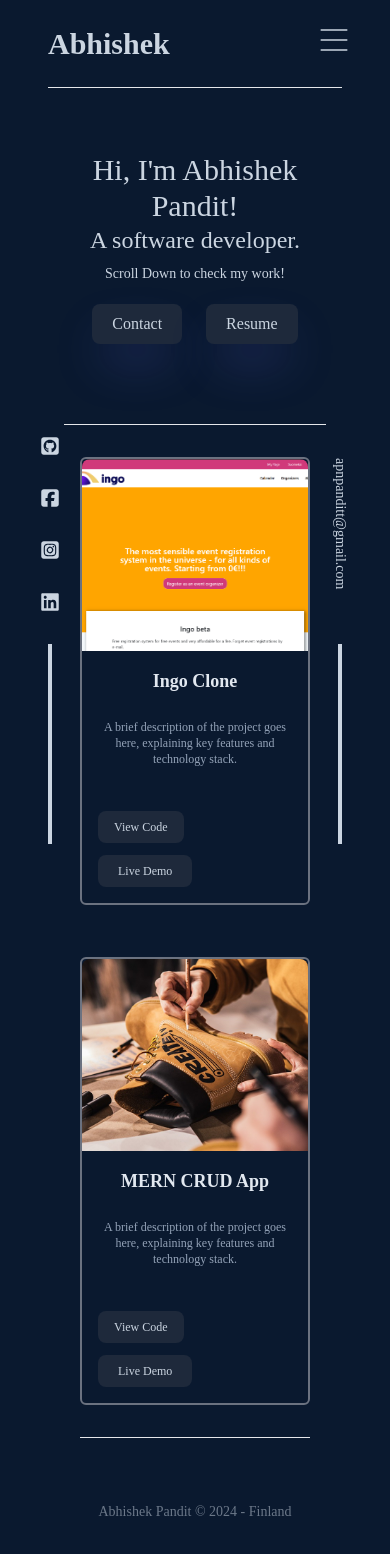
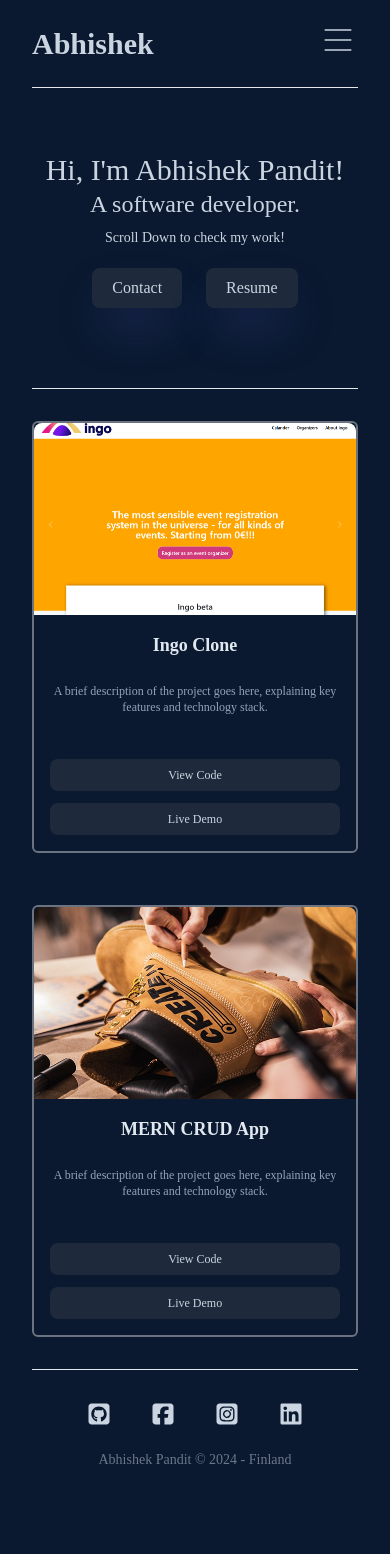
Before and after one commit to APNpandit611/portfolio, a React (Create React App) app: page / in a window 390 px wide. After the commit the page ends 1494 px from the top, so only its background shows below. Built offline with nearby package versions, Linux system fonts and the light colour scheme; a web font is replaced by a local one.

Commit message:
landing page is done!

```diff
--- a/src/components/banner/Banner.js
+++ b/src/components/banner/Banner.js
@@ -3,7 +3,7 @@ import Button from "./Button.js";
 const Banner = ({ buttonName }) => {
     return (
         <div>
-            <div className="border-b border-gray-200 dark:border-gray-700 mx-16 text-slate-300 text-center pt-16 pb-20 z-1">
+            <div className="border-b border-gray-200 dark:border-gray-700 mx-8 text-slate-300 text-center pt-16 pb-20 z-1 md:mx-12">
                 <h1 className="text-3xl">
                     Hi, I'm Abhishek Pandit! <br />
                 </h1>
--- a/src/components/card/ProjectCard.js
+++ b/src/components/card/ProjectCard.js
@@ -1,7 +1,7 @@
 import React from "react";
 
 const ProjectCard = (props) => {
-    const { title, code, live, image} = props.project
+    const { title, code, live, image } = props.project;
     return (
         <div className="border-2 border-gray-500 rounded-md w-full md:w-2/5 mb-8">
             <img
@@ -19,21 +19,19 @@ const ProjectCard = (props) => {
                     features and technology stack.
                 </p>
 
-                <div className="flex flex-col sm:flex-row justify-evenly mt-3 space-y-3 sm:space-y-0 sm:space-x-4">
+                <div className="flex flex-col md:flex-row justify-evenly mt-3 space-y-3 md:space-y-0 md:space-x-4">
                     <a href={code}>
-
                         <button
                             type="button"
-                        className="text-xs sm:text-sm bg-slate-800 text-slate-300 py-2 px-4 rounded-lg hover:bg-indigo-500 hover:text-white transition transform duration-300 hover:scale-105 cursor-pointer"
+                            className="w-full text-xs md:text-sm bg-slate-800 text-slate-300 py-2 px-4 rounded-lg hover:bg-indigo-500 hover:text-white transition transform duration-300 hover:scale-105 cursor-pointer"
                         >
                             View Code
                         </button>
                     </a>
                     <a href={live}>
-
                         <button
                             type="button"
-                        className="text-xs sm:text-sm bg-slate-800 text-slate-300 py-2 px-5 rounded-lg hover:bg-indigo-500 hover:text-white transition transform duration-300 hover:scale-105 cursor-pointer"
+                            className="w-full text-xs sm:text-sm md:w-full bg-slate-800 text-slate-300 py-2 px-5 rounded-lg hover:bg-indigo-500 hover:text-white transition transform duration-300 hover:scale-105 cursor-pointer"
                         >
                             Live Demo
                         </button>
--- a/src/components/footer/Email.js
+++ b/src/components/footer/Email.js
@@ -3,7 +3,7 @@ import React from "react";
 const Email = () => {
     return (
         <div>
-            <div className=" fixed bottom-0 right-12 mx-auto min-w-7xl">
+            <div className="fixed bottom-0 right-12 mx-auto min-w-7xl hidden md:block">
                 {/* Email address text */}
                 <div className="w-0 mb-44 ml-0.5 rotate-90 text-sm text-slate-300 hover:text-red-500 cursor-pointer duration-300 ease transition transform hover:-translate-y-0.5">
                     <p>apnpanditt@gmail.com</p>
--- a/src/components/footer/Footer.js
+++ b/src/components/footer/Footer.js
@@ -1,15 +1,20 @@
 import React from "react";
 import Social from "./Social.js"
 import Email from "./Email.js"
+import FooterSocial from "./FooterSocial.js";
 
 
 const Footer = () => {
     let date = new Date().getFullYear();
     return (
-        <div className="relative text-center w-full">
-            <p  className="py-8 text-slate-300 opacity-50 text-sm mt-1">Abhishek Pandit &#169; {date} - Finland</p>
+        <div className="flex flex-col gap-y-6 text-center w-full">
+            <div className="md:hidden flex items-center justify-center">
+                <FooterSocial/>
+            </div>
+            <p  className="text-slate-300 opacity-50 text-sm">Abhishek Pandit &#169; {date} - Finland</p>
             <Social />
             <Email />
+
         </div>
     )
 }
--- /dev/null
+++ b/src/components/footer/FooterSocial.js
@@ -0,0 +1,27 @@
+import React from "react";
+import {
+    FaLinkedin,
+    FaSquareInstagram,
+    FaSquareFacebook,
+    FaSquareGithub,
+} from "react-icons/fa6";
+const FooterSocial = () => {
+    return (
+        <div className="flex gap-x-10">
+            <div className="text-slate-300 flex-col hover:text-neutral-950 cursor-pointer duration-300 ease transition transform hover:-translate-y-0.5">
+                <FaSquareGithub size={24} />
+            </div>
+            <div className="text-slate-300 flex-col hover:text-blue-800 cursor-pointer duration-300 ease transition transform hover:-translate-y-0.5">
+                <FaSquareFacebook size={24} />
+            </div>
+            <div className="text-slate-300 flex-col hover:text-rose-900 cursor-pointer duration-300 ease transition transform hover:-translate-y-0.5">
+                <FaSquareInstagram size={24} />
+            </div>
+            <div className="text-slate-300 flex-col hover:text-blue-500 cursor-pointer duration-300 ease transition transform hover:-translate-y-0.5">
+                <FaLinkedin size={24} />
+            </div>
+        </div>
+    );
+};
+
+export default FooterSocial;
--- a/src/components/footer/Social.js
+++ b/src/components/footer/Social.js
@@ -8,7 +8,7 @@ import {
 
 const Social1 = () => {
     return (
-        <div className=" fixed bottom-0 left-10">
+        <div className="fixed bottom-0 left-10 hidden md:block">
             <div className="text-slate-300 flex-col mt-8 hover:text-neutral-950 cursor-pointer duration-300 ease transition transform hover:-translate-y-0.5"><FaSquareGithub size={20} /></div>
             <div className="text-slate-300 flex-col mt-8 hover:text-blue-800 cursor-pointer duration-300 ease transition transform hover:-translate-y-0.5"><FaSquareFacebook size={20}/></div>
             <div className="text-slate-300 flex-col mt-8 hover:text-rose-900 cursor-pointer duration-300 ease transition transform hover:-translate-y-0.5"><FaSquareInstagram size={20} /></div>
--- a/src/components/header/Dropdown.js
+++ b/src/components/header/Dropdown.js
@@ -9,27 +9,37 @@ const Dropdown = () => {
     };
 
     return (
-        <div className="dropdown-container">
+        <div className="dropdown-container w-auto">
             <button
                 id="dropdownUserAvatarButton"
                 data-dropdown-toggle="dropdownAvatar"
                 type="button"
                 onClick={handleToggle}
+                className="focus:outline-none"
             >
-                <span className="sr-only">Open user menu</span>
+                <span className="sr-only">
+                    {isOpen ? "Close menu" : "Open menu"}
+                </span>
                 <svg
-
-
                     fill="none"
                     viewBox="0 0 24 24"
                     stroke="currentColor"
-                    className={`w-10 h-10 ${isOpen ? 'text-yellow-800' : 'text-slate-300'}`}
-
-
+                    className={`w-10 h-10 transform transition-transform duration-300 ease-in-out ${
+                        isOpen
+                            ? "rotate-180 text-slate-300 "
+                            : "rotate-0 text-slate-300"
+                    }`}
                 >
-                    <path
-                        d="M4 6h16M4 12h16M4 18h16"
-                    />
+                    {isOpen ? (
+                        <path
+                            strokeLinecap="round"
+                            strokeLinejoin="round"
+                            strokeWidth="2"
+                            d="M6 18L18 6M6 6l12 12"
+                        />
+                    ) : (
+                        <path d="M4 6h16M4 12h16M4 18h16" />
+                    )}
                 </svg>
             </button>
 
--- a/src/components/header/Header.js
+++ b/src/components/header/Header.js
@@ -5,12 +5,12 @@ import Dropdown from "./Dropdown.js";
 
 const Header = () => {
     return (
-        <div className="border-b border-gray-200 dark:border-gray-700 flex items-center justify-between py-5 mx-12">
+        <div className="border-b border-gray-200 dark:border-gray-700 flex items-center justify-between py-5 mx-8 md:mx-12">
             <Logo />
-            <div className="hidden lg:block">
+            <div className="hidden md:block">
                 <Nav />
             </div>
-            <div className="lg:hidden">
+            <div className="md:hidden">
                 <Dropdown />
             </div>
         </div>
--- a/src/components/header/Logo.js
+++ b/src/components/header/Logo.js
@@ -2,7 +2,7 @@ import React from "react";
 
 const Logo = () => {
     return (
-        <div>
+
             <h2
                 className="
                     text-3xl
@@ -18,7 +18,6 @@ const Logo = () => {
             >
                 Abhishek
             </h2>
-        </div>
     );
 };
 
--- a/src/components/pages/Project.js
+++ b/src/components/pages/Project.js
@@ -8,7 +8,7 @@ const Project = () => {
         <div>
             <Banner />
 
-            <div className="border-b border-gray-200 dark:border-gray-700 flex flex-wrap justify-evenly gap-y-5 mx-20 my-8">
+            <div className="border-b border-gray-200 dark:border-gray-700 flex flex-wrap justify-evenly gap-y-5 mx-8 my-8 md:mx-10">
                 {projectData.map((project, index) => (
                     <ProjectCard key={project.id} project={project}/>
                 ))}
--- a/tailwind.config.js
+++ b/tailwind.config.js
@@ -3,6 +3,7 @@ module.exports = {
   content: ["./src/**/*.{html,js}"],
   theme: {
     screens: {
+      'xs': {'min': '480px'},
       'sm': {'min': '640px'},
       // => @media (min-width: 640px and max-width: 767px) { ... }
 
```
Lines whose indentation alone changed are shown as unchanged.
